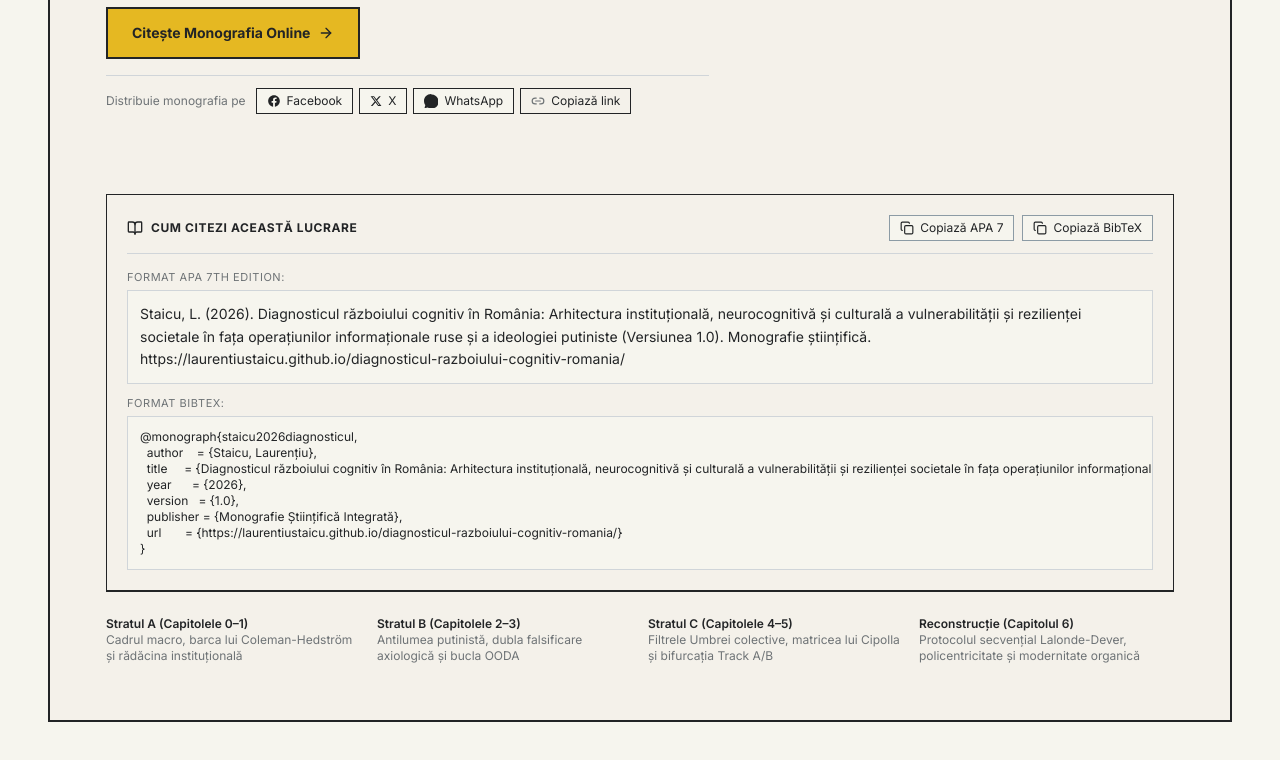
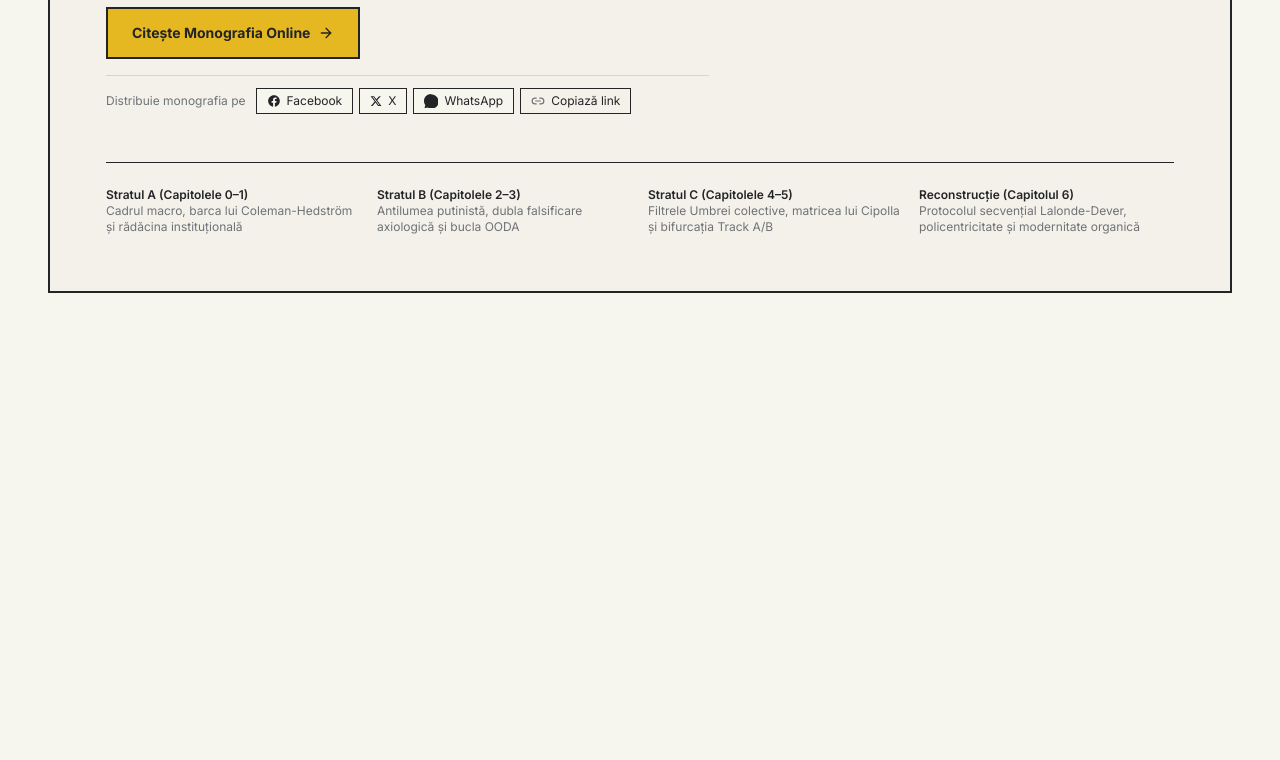
Before and after one commit to LaurentiuStaicu/diagnosticul-razboiului-cognitiv-romania, a React (Vite) app: page / in a window 1280 px wide. Shown: the part 761-1521 px from the top of the page. After the commit the page ends 1102 px from the top, so only its background shows below. Built offline with nearby package versions, Linux system fonts and the light colour scheme.

Commit message:
Publicare cod sursă Diagnosticul războiului cognitiv în România (Versiunea 1.0)

```diff
--- a/src/components/CitationBox.tsx
+++ /dev/null
@@ -1,86 +0,0 @@
-import React, { useState } from 'react';
-import { Copy, Check, BookOpen } from 'lucide-react';
-
-interface CitationBoxProps {
-  className?: string;
-}
-
-export const CitationBox: React.FC<CitationBoxProps> = ({ className = '' }) => {
-  const [copiedFormat, setCopiedFormat] = useState<'apa' | 'bibtex' | null>(null);
-
-  const apaCitation =
-    'Staicu, L. (2026). Diagnosticul războiului cognitiv în România: Arhitectura instituțională, neurocognitivă și culturală a vulnerabilității și rezilienței societale în fața operațiunilor informaționale ruse și a ideologiei putiniste (Versiunea 1.0). Monografie științifică. https://laurentiustaicu.github.io/diagnosticul-razboiului-cognitiv-romania/';
-
-  const bibtexCitation = `@monograph{staicu2026diagnosticul,
-  author    = {Staicu, Laurențiu},
-  title     = {Diagnosticul războiului cognitiv în România: Arhitectura instituțională, neurocognitivă și culturală a vulnerabilității și rezilienței societale în fața operațiunilor informaționale ruse și a ideologiei putiniste},
-  year      = {2026},
-  version   = {1.0},
-  publisher = {Monografie Științifică Integrată},
-  url       = {https://laurentiustaicu.github.io/diagnosticul-razboiului-cognitiv-romania/}
-}`;
-
-  const handleCopy = (text: string, format: 'apa' | 'bibtex') => {
-    navigator.clipboard.writeText(text);
-    setCopiedFormat(format);
-    setTimeout(() => setCopiedFormat(null), 2500);
-  };
-
-  return (
-    <div className={`bg-[#F4F1EA] border border-[#222426] p-4 sm:p-5 space-y-4 ${className}`}>
-      <div className="flex flex-wrap items-center justify-between gap-2 border-b border-[#D0D5D9] pb-3">
-        <div className="flex items-center gap-2 text-xs font-mono font-bold text-[#222426]">
-          <BookOpen className="w-4 h-4 text-[#222426] shrink-0" />
-          <span className="uppercase tracking-wider">Cum citezi această lucrare</span>
-        </div>
-        <div className="flex items-center gap-2 text-xs font-mono">
-          <button
-            type="button"
-            onClick={() => handleCopy(apaCitation, 'apa')}
-            className={`px-2.5 py-1 border transition-colors cursor-pointer flex items-center gap-1.5 ${
-              copiedFormat === 'apa'
-                ? 'bg-[#E5B822] text-[#222426] border-[#222426] font-bold'
-                : 'bg-[#F6F5EE] text-[#222426] border-[#8C9BA5] hover:border-[#222426]'
-            }`}
-          >
-            {copiedFormat === 'apa' ? <Check className="w-3.5 h-3.5" /> : <Copy className="w-3.5 h-3.5" />}
-            <span>{copiedFormat === 'apa' ? 'Copiat (APA 7)' : 'Copiază APA 7'}</span>
-          </button>
-
-          <button
-            type="button"
-            onClick={() => handleCopy(bibtexCitation, 'bibtex')}
-            className={`px-2.5 py-1 border transition-colors cursor-pointer flex items-center gap-1.5 ${
-              copiedFormat === 'bibtex'
-                ? 'bg-[#E5B822] text-[#222426] border-[#222426] font-bold'
-                : 'bg-[#F6F5EE] text-[#222426] border-[#8C9BA5] hover:border-[#222426]'
-            }`}
-          >
-            {copiedFormat === 'bibtex' ? <Check className="w-3.5 h-3.5" /> : <Copy className="w-3.5 h-3.5" />}
-            <span>{copiedFormat === 'bibtex' ? 'Copiat (BibTeX)' : 'Copiază BibTeX'}</span>
-          </button>
-        </div>
-      </div>
-
-      <div className="space-y-3 text-xs sm:text-sm">
-        <div>
-          <div className="text-[11px] font-mono text-[#6E7376] uppercase tracking-wider mb-1">
-            Format APA 7th Edition:
-          </div>
-          <p className="font-serif text-[#222426] bg-[#F6F5EE] border border-[#D0D5D9] p-3 leading-relaxed select-all">
-            {apaCitation}
-          </p>
-        </div>
-
-        <div>
-          <div className="text-[11px] font-mono text-[#6E7376] uppercase tracking-wider mb-1">
-            Format BibTeX:
-          </div>
-          <pre className="font-mono text-[11px] sm:text-xs text-[#222426] bg-[#F6F5EE] border border-[#D0D5D9] p-3 overflow-x-auto whitespace-pre select-all">
-            {bibtexCitation}
-          </pre>
-        </div>
-      </div>
-    </div>
-  );
-};
--- a/src/components/GlossaryAndBibliographyView.tsx
+++ b/src/components/GlossaryAndBibliographyView.tsx
@@ -2,7 +2,6 @@ import React, { useState } from 'react';
 import { GLOSSARY_CONCEPTS, BIBLIOGRAPHY_DATA, MASTER_STYLE_PROMPT } from '../data/tablesAndReference';
 import { StratumId } from '../data/types';
 import { Search, Copy, Check } from 'lucide-react';
-import { CitationBox } from './CitationBox';
 
 export const GlossaryAndBibliographyView: React.FC = () => {
   const [activeTab, setActiveTab] = useState<'glossary' | 'bibliography' | 'blueprint'>('glossary');
@@ -223,9 +222,6 @@ export const GlossaryAndBibliographyView: React.FC = () => {
             <span>Ordine alfabetică după autor și an (APA 7th Edition)</span>
           </div>
 
-          <div className="p-4 bg-[#F6F5EE]">
-            <CitationBox />
-          </div>
 
           {filteredBibliography.map((item, idx) => (
             <div key={item.id} className="p-4 sm:p-5 hover:bg-[#F4F1EA] transition-colors">
--- a/src/components/LandingCoverPage.tsx
+++ b/src/components/LandingCoverPage.tsx
@@ -1,7 +1,6 @@
 import React from 'react';
 import { ArrowRight } from 'lucide-react';
 import { SocialShareButtons } from './SocialShareButtons';
-import { CitationBox } from './CitationBox';
 
 interface LandingCoverPageProps {
   onOpenInteractivePage: () => void;
@@ -413,10 +412,6 @@ export const LandingCoverPage: React.FC<LandingCoverPageProps> = ({
           </div>
         </div>
 
-        {/* Academic Citation Box (APA 7 & BibTeX) */}
-        <div className="mt-8">
-          <CitationBox />
-        </div>
 
         {/* Bottom Archival Summary Strip (Static Text Metadata — Zero Buttons) */}
         <div className="pt-6 border-t border-[#222426] grid grid-cols-1 sm:grid-cols-2 lg:grid-cols-4 gap-4 text-xs text-[#6E7376]">
```
